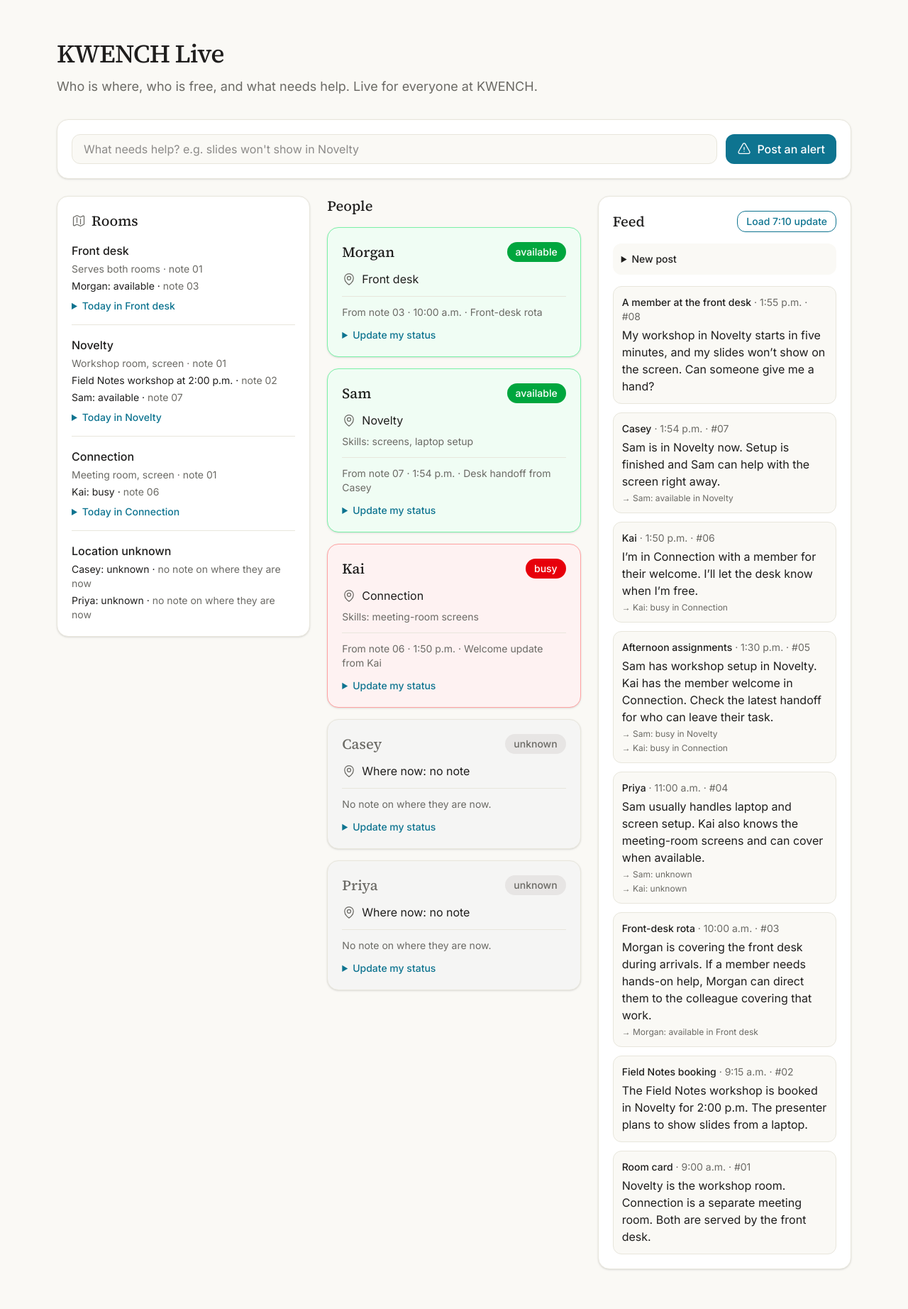
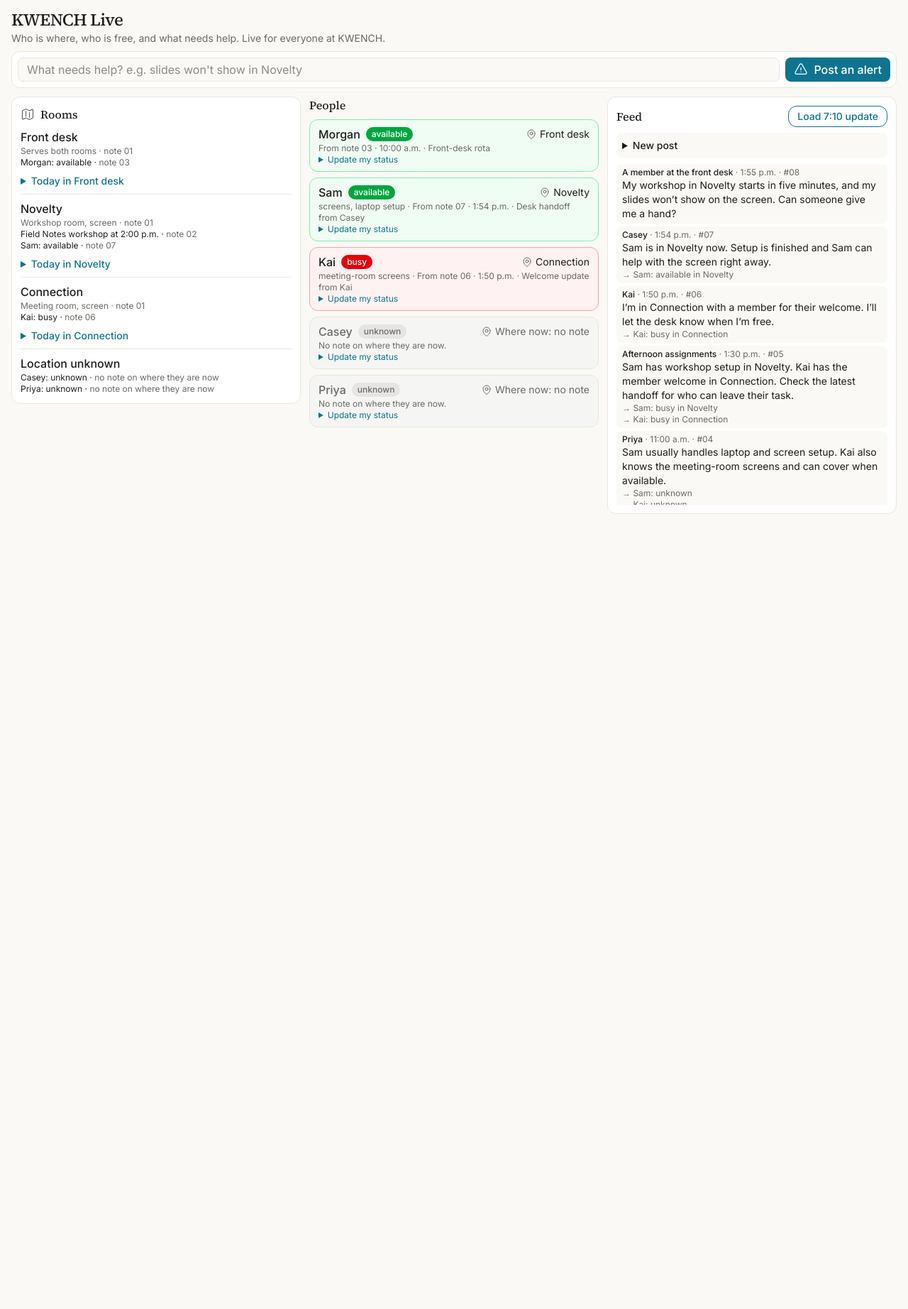
Before and after one commit to mw-public-build/ai-build-night002, a FastAPI app: page / in a window 1280 px wide. Shown: the whole page at 71% size. After the commit the page ends 724 px from the top, so only its background shows below. Run offline with FastAPI, Linux system fonts and the light colour scheme; data that the repository does not hold is empty.

Commit message:
Tighten UI
Co-Authored-By: Claude Opus 5.5 <noreply@anthropic.com>

```diff
--- a/app/templates/base.html
+++ b/app/templates/base.html
@@ -8,7 +8,7 @@
     <script src="{{ url_for('static', path='js/htmx-2.0.11.min.js') }}" defer></script>
   </head>
   <body class="min-h-screen bg-canvas font-sans text-ink antialiased">
-    <main class="mx-auto max-w-6xl px-4 py-10 sm:py-14">
+    <main class="mx-auto max-w-7xl px-4 py-3">
       {% block content %}{% endblock %}
     </main>
   </body>
--- a/app/templates/index.html
+++ b/app/templates/index.html
@@ -3,20 +3,20 @@
 {% block title %}KWENCH Live{% endblock %}
 
 {% block content %}
-<h1 class="font-serif text-4xl font-medium tracking-tight">KWENCH Live</h1>
-<p class="mt-3 text-lg text-muted">Who is where, who is free, and what needs help. Live for everyone at KWENCH.</p>
+<h1 class="font-serif text-2xl font-medium tracking-tight">KWENCH Live</h1>
+<p class="text-sm text-muted">Who is where, who is free, and what needs help. Live for everyone at KWENCH.</p>
 
-<section id="chat" class="sticky top-0 z-10 mt-8 rounded-2xl border border-line bg-surface p-5 shadow-sm">
-  <form class="flex flex-col gap-3 sm:flex-row" hx-post="/crisis" hx-target="#crisis">
+<section id="chat" class="sticky top-0 z-10 mt-2 rounded-xl border border-line bg-surface p-2">
+  <form class="flex flex-col gap-2 sm:flex-row" hx-post="/crisis" hx-target="#crisis">
     <label for="problem" class="sr-only">What needs help?</label>
     <input
       id="problem"
       name="problem"
       required
       placeholder="What needs help? e.g. slides won't show in Novelty"
-      class="flex-1 rounded-xl border border-line bg-canvas px-4 py-2 focus-visible:outline-2 focus-visible:outline-accent"
+      class="flex-1 rounded-lg border border-line bg-canvas px-3 py-1 focus-visible:outline-2 focus-visible:outline-accent"
     >
-    <button class="inline-flex items-center justify-center gap-2 rounded-xl bg-accent px-4 py-2 font-medium text-white transition hover:bg-accent-strong focus-visible:outline-2 focus-visible:outline-offset-2 focus-visible:outline-accent">
+    <button class="inline-flex items-center justify-center gap-2 rounded-lg bg-accent px-3 py-1 font-medium text-white transition hover:bg-accent-strong focus-visible:outline-2 focus-visible:outline-offset-2 focus-visible:outline-accent">
       {# Heroicons: exclamation-triangle, outline, 24px #}
       <svg xmlns="http://www.w3.org/2000/svg" fill="none" viewBox="0 0 24 24" stroke-width="1.5" stroke="currentColor" class="size-5" aria-hidden="true">
         <path stroke-linecap="round" stroke-linejoin="round" d="M12 9v3.75m-9.303 3.376c-.866 1.5.217 3.374 1.948 3.374h14.71c1.73 0 2.813-1.874 1.948-3.374L13.949 3.378c-.866-1.5-3.032-1.5-3.898 0L2.697 16.126ZM12 15.75h.007v.008H12v-.008Z" />
@@ -27,24 +27,24 @@
   <div id="crisis" aria-live="polite"></div>
 </section>
 
-<section id="needs" class="mt-6" hx-get="/fragments/needs" hx-trigger="every 3s, notes-changed from:body">
+<section id="needs" class="mt-2" hx-get="/fragments/needs" hx-trigger="every 3s, notes-changed from:body">
   {% include "partials/needs.html" %}
 </section>
 
-<div class="mt-6 grid gap-6 md:grid-cols-2 xl:grid-cols-3">
+<div class="mt-3 grid gap-3 md:grid-cols-2 xl:grid-cols-3">
   <div id="board" class="contents"
     hx-get="/fragments/board" hx-trigger="every 3s, notes-changed from:body">
     {% include "partials/board.html" %}
   </div>
 
-  <section id="notes" class="rounded-2xl border border-line bg-surface p-5 shadow-sm">
+  <section id="notes" class="rounded-xl border border-line bg-surface p-3">
     <div class="flex items-center justify-between gap-3">
-      <h2 class="font-serif text-xl font-medium">Feed</h2>
+      <h2 class="font-serif text-base font-medium">Feed</h2>
       <button class="rounded-xl border border-accent px-3 py-1 text-sm font-medium text-accent hover:bg-accent-soft"
         hx-post="/notes/twist" hx-swap="none">Load 7:10 update</button>
     </div>
 
-    <details class="mt-4 rounded-xl bg-canvas p-3">
+    <details class="mt-2 rounded-lg bg-canvas p-2">
       <summary class="cursor-pointer text-sm font-medium">New post</summary>
       <form class="mt-3 grid gap-2 text-sm" hx-post="/notes" hx-swap="none" hx-on::after-request="this.reset()">
         <div class="grid grid-cols-2 gap-2">
@@ -75,7 +75,7 @@
       </form>
     </details>
 
-    <div id="feed" class="mt-4" hx-get="/fragments/feed" hx-trigger="every 3s, notes-changed from:body">
+    <div id="feed" class="mt-2 max-h-[60vh] overflow-y-auto" hx-get="/fragments/feed" hx-trigger="every 3s, notes-changed from:body">
       {% include "partials/feed.html" %}
     </div>
   </section>
--- a/app/templates/partials/cards.html
+++ b/app/templates/partials/cards.html
@@ -9,59 +9,47 @@
   "unknown": "bg-stone-200 text-muted",
 } %}
 <section id="people">
-<h2 class="mb-4 font-serif text-xl font-medium">People</h2>
-<ul class="grid gap-4">
+<h2 class="mb-2 font-serif text-base font-medium">People</h2>
+<ul class="grid gap-2">
   {% for person in people %}
-  <li class="rounded-2xl border p-5 shadow-sm {{ card_classes[person.status] }}" data-person="{{ person.name }}" data-status="{{ person.status }}">
-    <div class="flex items-center justify-between gap-3">
-      <h2 class="font-serif text-xl font-medium">
-        {{ person.name }}
-      </h2>
-      <span class="rounded-full px-3 py-1 text-sm font-medium {{ badge_classes[person.status] }}">{{ person.status }}</span>
+  <li class="rounded-xl border px-3 py-2 {{ card_classes[person.status] }}" data-person="{{ person.name }}" data-status="{{ person.status }}">
+    <div class="flex items-center gap-2">
+      <span class="font-medium">{{ person.name }}</span>
+      <span class="rounded-full px-2 py-0.5 text-xs font-medium {{ badge_classes[person.status] }}">{{ person.status }}</span>
+      <span class="ml-auto flex items-center gap-1 text-sm">
+        {# Heroicons: map-pin, outline, 24px #}
+        <svg xmlns="http://www.w3.org/2000/svg" fill="none" viewBox="0 0 24 24" stroke-width="1.5" stroke="currentColor" class="size-4 text-muted" aria-hidden="true">
+          <path stroke-linecap="round" stroke-linejoin="round" d="M15 10.5a3 3 0 1 1-6 0 3 3 0 0 1 6 0Z" />
+          <path stroke-linecap="round" stroke-linejoin="round" d="M19.5 10.5c0 7.142-7.5 11.25-7.5 11.25S4.5 17.642 4.5 10.5a7.5 7.5 0 1 1 15 0Z" />
+        </svg>
+        {{ person.room or "Where now: no note" }}
+      </span>
     </div>
-
-    <p class="mt-3 flex items-center gap-2 text-ink">
-      {# Heroicons: map-pin, outline, 24px #}
-      <svg xmlns="http://www.w3.org/2000/svg" fill="none" viewBox="0 0 24 24" stroke-width="1.5" stroke="currentColor" class="size-5 text-muted" aria-hidden="true">
-        <path stroke-linecap="round" stroke-linejoin="round" d="M15 10.5a3 3 0 1 1-6 0 3 3 0 0 1 6 0Z" />
-        <path stroke-linecap="round" stroke-linejoin="round" d="M19.5 10.5c0 7.142-7.5 11.25-7.5 11.25S4.5 17.642 4.5 10.5a7.5 7.5 0 1 1 15 0Z" />
-      </svg>
-      {{ person.room or "Where now: no note" }}
-    </p>
-
     {% if person.activity %}
-    <p class="mt-1 text-sm italic" data-activity>{{ person.activity }}</p>
+    <p class="text-xs italic" data-activity>{{ person.activity }}</p>
     {% endif %}
-
-    {% if person.skills %}
-    <p class="mt-2 text-sm text-muted">Skills: {{ person.skills | join(", ") }}</p>
-    {% endif %}
-
-    <p class="mt-3 border-t border-line pt-3 text-sm text-muted">
-      {% if person.source %}
-      From note {{ "%02d" | format(person.source.number) }} · {{ person.source.time }} · {{ person.source.title }}
-      {% else %}
-      No note on where they are now.
-      {% endif %}
+    <p class="text-xs text-muted">
+      {% if person.skills %}{{ person.skills | join(", ") }} · {% endif %}
+      {% if person.source %}From note {{ "%02d" | format(person.source.number) }} · {{ person.source.time }} · {{ person.source.title }}{% else %}No note on where they are now.{% endif %}
     </p>
 
     {# hx-preserve keeps an open form while the board refreshes every 3s. #}
-    <details id="update-{{ person.name }}" hx-preserve="true" class="mt-3 text-sm text-ink">
-      <summary class="cursor-pointer font-medium text-accent">Update my status</summary>
-      <form class="mt-2 grid gap-2" hx-post="/notes" hx-swap="none" hx-on::after-request="this.closest('details').open = false; this.reset()">
+    <details id="update-{{ person.name }}" hx-preserve="true" class="text-xs text-ink">
+      <summary class="cursor-pointer text-accent">Update my status</summary>
+      <form class="mt-1 grid gap-1" hx-post="/notes" hx-swap="none" hx-on::after-request="this.closest('details').open = false; this.reset()">
         <input type="hidden" name="author" value="{{ person.name }}">
         <input type="hidden" name="person" value="{{ person.name }}">
-        <div class="grid grid-cols-2 gap-2">
-          <select name="status" class="rounded-lg border border-line bg-surface px-2 py-1">
+        <div class="grid grid-cols-2 gap-1">
+          <select name="status" class="rounded-md border border-line bg-surface px-2 py-0.5">
             {% for option in ["available", "busy", "unknown"] %}
             <option {% if option == person.status %}selected{% endif %}>{{ option }}</option>
             {% endfor %}
           </select>
-          <input name="room" value="{{ person.room or '' }}" placeholder="Room" class="rounded-lg border border-line bg-surface px-2 py-1">
+          <input name="room" value="{{ person.room or '' }}" placeholder="Room" class="rounded-md border border-line bg-surface px-2 py-0.5">
         </div>
-        <input name="text" required placeholder="What's up?" class="rounded-lg border border-line bg-surface px-2 py-1">
-        <input name="responds_to" inputmode="numeric" placeholder="Responding to need # (optional)" class="rounded-lg border border-line bg-surface px-2 py-1">
-        <button class="justify-self-start rounded-xl bg-accent px-3 py-1 font-medium text-white hover:bg-accent-strong">Post</button>
+        <input name="text" required placeholder="What's up?" class="rounded-md border border-line bg-surface px-2 py-0.5">
+        <input name="responds_to" inputmode="numeric" placeholder="Responding to need # (optional)" class="rounded-md border border-line bg-surface px-2 py-0.5">
+        <button class="justify-self-start rounded-md bg-accent px-2 py-0.5 font-medium text-white hover:bg-accent-strong">Post</button>
       </form>
     </details>
   </li>
--- a/app/templates/partials/feed.html
+++ b/app/templates/partials/feed.html
@@ -1,16 +1,16 @@
-<ol class="space-y-3">
+<ol class="space-y-1">
   {% for note in notes %}
-  <li class="rounded-xl border border-line bg-canvas p-3" data-note="{{ note.number }}">
-    <p class="text-sm">
+  <li class="rounded-lg bg-canvas px-2 py-1" data-note="{{ note.number }}">
+    <p class="text-xs">
       <span class="font-medium">{{ note.author or note.title }}</span>
       <span class="text-muted">· {{ note.time }} · #{{ "%02d" | format(note.number) }}</span>
     </p>
-    <p class="mt-1">{{ note.text }}</p>
+    <p class="text-sm">{{ note.text }}</p>
     {% for fact in note.facts %}
-    <p class="mt-1 text-xs text-muted">→ {{ fact.person }}: {{ fact.status }}{% if fact.room %} in {{ fact.room }}{% endif %}{% if fact.activity %}, {{ fact.activity }}{% endif %}</p>
+    <p class="text-xs text-muted">→ {{ fact.person }}: {{ fact.status }}{% if fact.room %} in {{ fact.room }}{% endif %}{% if fact.activity %}, {{ fact.activity }}{% endif %}</p>
     {% endfor %}
     {% for room_status in note.room_statuses %}
-    <p class="mt-1 text-xs text-muted">→ {{ room_status.room }}: {{ room_status.text }} ({{ room_status.level }})</p>
+    <p class="text-xs text-muted">→ {{ room_status.room }}: {{ room_status.text }} ({{ room_status.level }})</p>
     {% endfor %}
   </li>
   {% endfor %}
--- a/app/templates/partials/map.html
+++ b/app/templates/partials/map.html
@@ -1,5 +1,5 @@
-<section id="rooms" class="rounded-2xl border border-line bg-surface p-5 shadow-sm">
-  <h2 class="flex items-center gap-2 font-serif text-xl font-medium">
+<section id="rooms" class="rounded-xl border border-line bg-surface p-3">
+  <h2 class="flex items-center gap-2 font-serif text-base font-medium">
     {# Heroicons: map, outline, 24px #}
     <svg xmlns="http://www.w3.org/2000/svg" fill="none" viewBox="0 0 24 24" stroke-width="1.5" stroke="currentColor" class="size-5 text-muted" aria-hidden="true">
       <path stroke-linecap="round" stroke-linejoin="round" d="M9 6.75V15m6-6v8.25m.503 3.498 4.875-2.437c.381-.19.622-.58.622-1.006V4.82c0-.836-.88-1.38-1.628-1.006l-3.869 1.934c-.317.159-.69.159-1.006 0L9.503 3.252a1.125 1.125 0 0 0-1.006 0L3.622 5.689C3.24 5.88 3 6.27 3 6.695V19.18c0 .836.88 1.38 1.628 1.006l3.869-1.934c.317-.159.69-.159 1.006 0l4.994 2.497c.317.158.69.158 1.006 0Z" />
@@ -7,9 +7,9 @@
     Rooms
   </h2>
 
-  <ul class="mt-4 space-y-4">
+  <ul class="mt-2 space-y-2">
     {% for place in places %}
-    <li class="border-t border-line pt-4 first:border-t-0 first:pt-0" data-place="{{ place.name }}">
+    <li class="border-t border-line pt-2 first:border-t-0 first:pt-0" data-place="{{ place.name }}">
       <div class="flex flex-wrap items-center gap-2">
         <h3 class="font-medium">{{ place.name }}</h3>
         {% if place.status %}
@@ -17,7 +17,7 @@
           data-room-status="{{ place.status.level }}">{{ place.status.text }} · note {{ "%02d" | format(place.status_note.number) }}</span>
         {% endif %}
       </div>
-      <ul class="mt-1 space-y-1 text-sm">
+      <ul class="text-xs">
         {% if place.about %}
         <li class="text-muted">{{ place.about }} · note {{ "%02d" | format(place.about_note) }}</li>
         {% endif %}
--- a/app/templates/partials/needs.html
+++ b/app/templates/partials/needs.html
@@ -1,23 +1,23 @@
 {% if needs %}
-<h2 class="font-serif text-xl font-medium">Open needs</h2>
-<ul class="mt-3 grid gap-3 md:grid-cols-2">
+<h2 class="font-serif text-base font-medium">Open needs</h2>
+<ul class="mt-1 grid gap-2 md:grid-cols-2 xl:grid-cols-3">
   {% for need in needs %}
   {% set tech = need.crisis.tech %}
-  <li class="rounded-2xl border p-4 {{ 'border-amber-300 bg-amber-50' if need.taken_by else 'border-red-300 bg-red-50' }}" data-need="{{ need.note.number }}" data-taken="{{ 'yes' if need.taken_by else 'no' }}">
+  <li class="rounded-xl border px-3 py-2 {{ 'border-amber-300 bg-amber-50' if need.taken_by else 'border-red-300 bg-red-50' }}" data-need="{{ need.note.number }}" data-taken="{{ 'yes' if need.taken_by else 'no' }}">
     <p class="text-sm text-muted">Need #{{ "%02d" | format(need.note.number) }} · {{ need.room or "no room" }} · {{ need.note.time }}</p>
-    <p class="mt-1 font-serif text-lg">“{{ need.note.text }}”</p>
+    <p class="font-medium">“{{ need.note.text }}”</p>
     {% if need.taken_by %}
-    <p class="mt-2 font-medium text-amber-800">Taken by {{ need.taken_by.author }}, note {{ "%02d" | format(need.taken_by.number) }}</p>
+    <p class="mt-1 font-medium text-amber-800">Taken by {{ need.taken_by.author }}, note {{ "%02d" | format(need.taken_by.number) }}</p>
     {% elif tech %}
-    <p class="mt-2 text-sm">Suggested: <span class="font-medium">{{ tech.name }}</span>, {{ tech.status }}{% if tech.room %} in {{ tech.room }}{% endif %}{% if tech.source %} (note {{ "%02d" | format(tech.source.number) }}){% endif %}.</p>
+    <p class="mt-1 text-sm">Suggested: <span class="font-medium">{{ tech.name }}</span>, {{ tech.status }}{% if tech.room %} in {{ tech.room }}{% endif %}{% if tech.source %} (note {{ "%02d" | format(tech.source.number) }}){% endif %}.</p>
     {% for person in need.crisis.passed_over %}
     <p class="text-sm text-muted">Not {{ person.name }}: {{ person.status }}{% if person.source %} (note {{ "%02d" | format(person.source.number) }}){% endif %}.</p>
     {% endfor %}
-    <button class="mt-2 rounded-xl bg-accent px-3 py-1 text-sm font-medium text-white hover:bg-accent-strong"
+    <button class="mt-1 rounded-md bg-accent px-2 py-0.5 text-xs font-medium text-white hover:bg-accent-strong"
       hx-post="/needs/{{ need.note.number }}/take" hx-swap="none"
       hx-vals='{{ {"person": tech.name} | tojson }}'>I'll take it ({{ tech.name }})</button>
     {% else %}
-    <p class="mt-2 text-sm">No one free has that skill right now.</p>
+    <p class="mt-1 text-sm">No one free has that skill right now.</p>
     {% endif %}
   </li>
   {% endfor %}
```
Also changed, not shown: app/templates/partials/crisis.html (+8 -8 lines), app/static/css/app.css.
